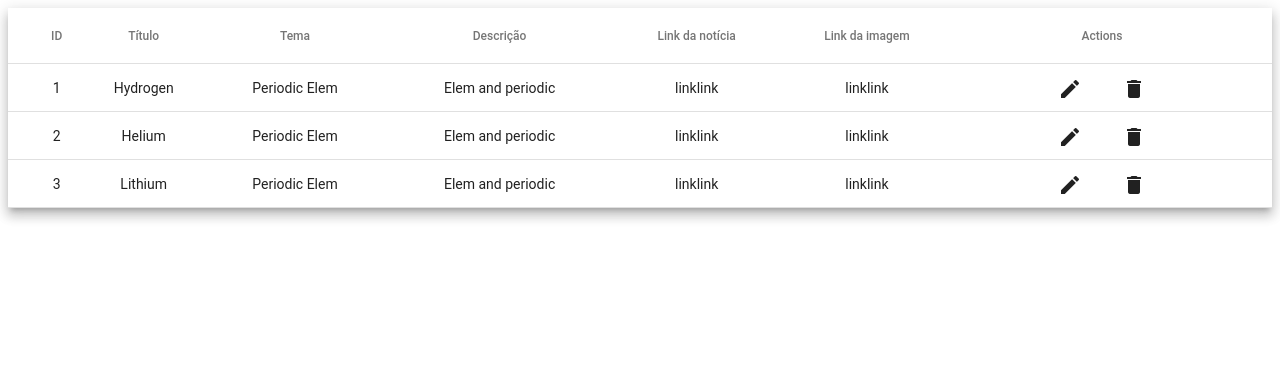
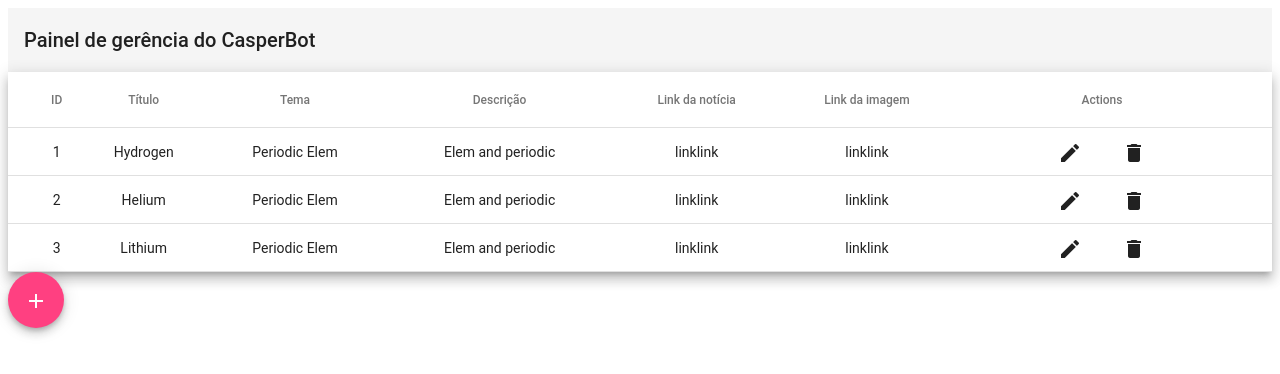
Before and after one commit to AndersonVidal/Casper, an Angular app in the folder casper-frontend/: page / in a window 1280 px wide. Shown: the top 374 px of the page. Built offline with nearby package versions, Linux system fonts and the light colour scheme.

Commit message:
Nested components

```diff
--- a/casper-frontend/src/app/app.component.html
+++ b/casper-frontend/src/app/app.component.html
@@ -1,3 +1,3 @@
 <!--The content below is only a placeholder and can be replaced.-->
-<app-notice-table></app-notice-table>
+<app-mananger-panel></app-mananger-panel>
 <router-outlet></router-outlet>
--- a/casper-frontend/src/app/app.module.ts
+++ b/casper-frontend/src/app/app.module.ts
@@ -4,13 +4,16 @@ import { BrowserAnimationsModule } from '@angular/platform-browser/animations';
 import { MatButtonModule } from '@angular/material/button';
 import { MatCheckboxModule } from '@angular/material/checkbox';
 import { MatTableModule } from '@angular/material/table';
+import { MatToolbarModule } from '@angular/material/toolbar';
 import { AppRoutingModule } from './app-routing.module';
 import { AppComponent } from './app.component';
+import { ManangerPanelComponent } from './mananger-panel/mananger-panel.component';
 import { NoticeTableComponent } from './notice-table/notice-table.component';
 
 @NgModule({
   declarations: [
     AppComponent,
+    ManangerPanelComponent,
     NoticeTableComponent
   ],
   imports: [
@@ -19,7 +22,8 @@ import { NoticeTableComponent } from './notice-table/notice-table.component';
     BrowserAnimationsModule,
     MatButtonModule,
     MatCheckboxModule,
-    MatTableModule
+    MatTableModule,
+    MatToolbarModule
   ],
   providers: [],
   bootstrap: [AppComponent]
--- /dev/null
+++ b/casper-frontend/src/app/mananger-panel/mananger-panel.component.html
@@ -0,0 +1,13 @@
+<div>
+    <mat-toolbar>
+        <span>Painel de gerência do CasperBot</span>
+    </mat-toolbar>
+</div>
+<div>
+    <app-notice-table></app-notice-table>
+</div>
+<div>
+    <button mat-fab mat-button>
+        <i class="material-icons">add</i>
+    </button>
+</div>
--- /dev/null
+++ b/casper-frontend/src/app/mananger-panel/mananger-panel.component.ts
@@ -0,0 +1,15 @@
+import { Component, OnInit } from '@angular/core';
+
+@Component({
+  selector: 'app-mananger-panel',
+  templateUrl: './mananger-panel.component.html',
+  styleUrls: ['./mananger-panel.component.scss']
+})
+export class ManangerPanelComponent implements OnInit {
+
+  constructor() { }
+
+  ngOnInit() {
+  }
+
+}
```
Also changed, not shown: casper-frontend/src/app/mananger-panel/mananger-panel.component.scss (added), 1 other file (tests, documents, lock files or other folders).
